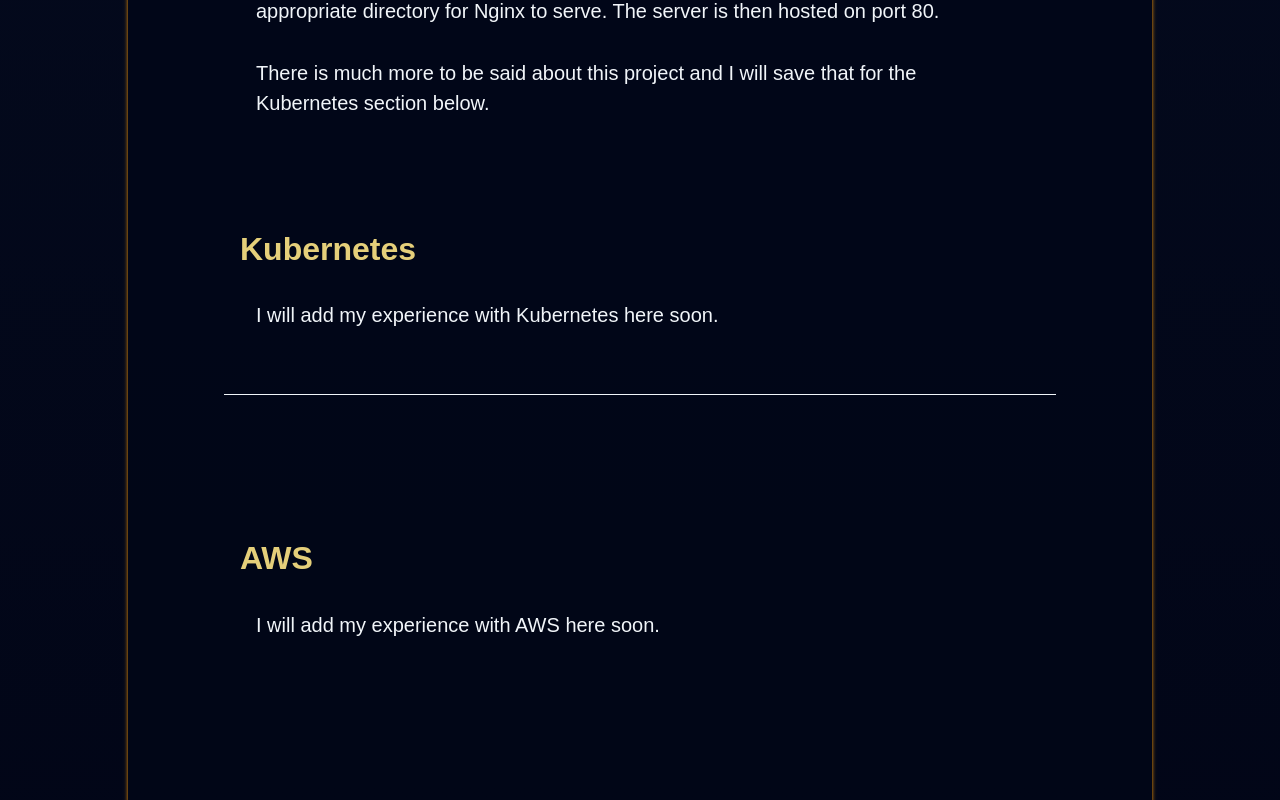
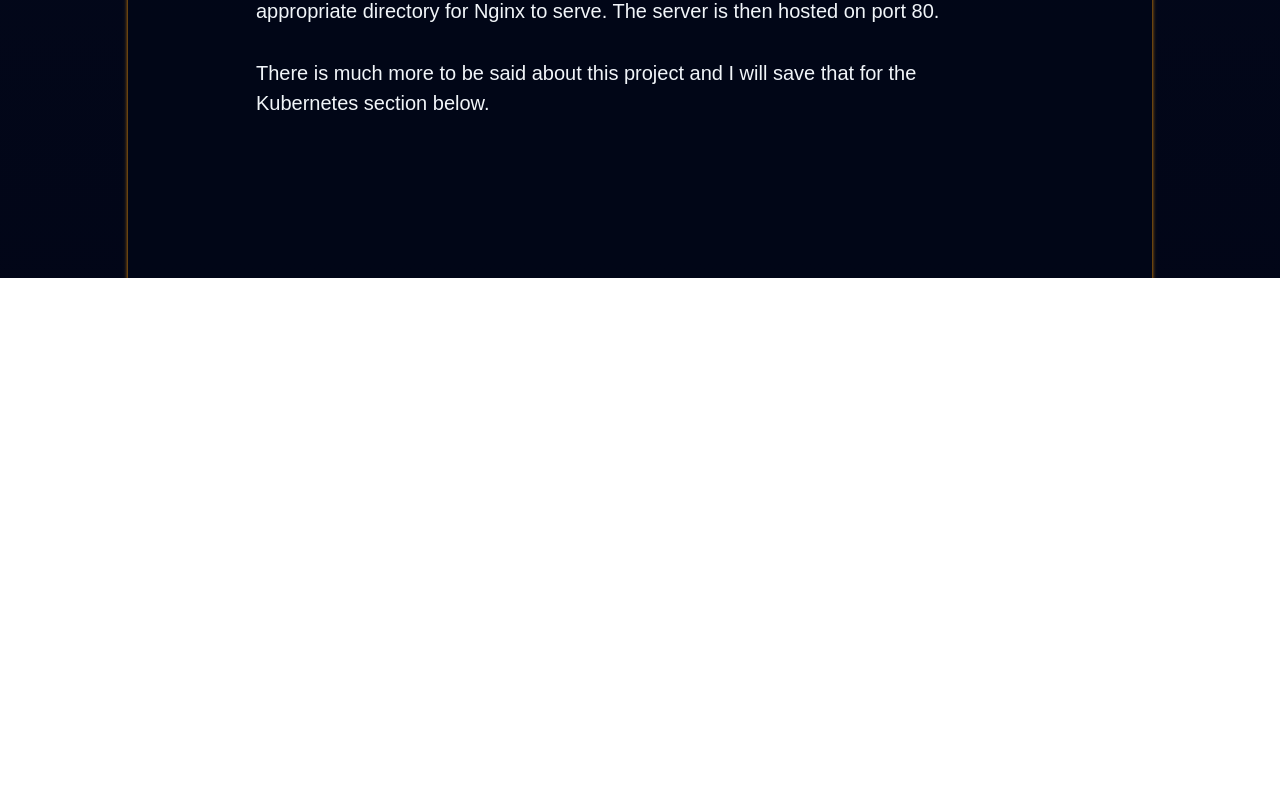
Before and after one commit to PapsBurr/personal-website-fullstack, a Next.js app in the folder frontend/: page /devops in a window 1280 px wide. Shown: the part 6746-7546 px from the top of the page. After the commit the page ends 7024 px from the top, so only its background shows below. Built offline with nearby package versions, Linux system fonts and the light colour scheme.

Commit message:
feat: comment out kubernetes and aws sections

```diff
--- a/frontend/src/app/devops/page.tsx
+++ b/frontend/src/app/devops/page.tsx
@@ -187,18 +187,17 @@ export default function Page() {
             </p>
           </section>
 
-          {/* Kubernetes Section */}
+          {/* Kubernetes Section
           <section className="fade-trigger">
             <h2>Kubernetes</h2>
             <p>I will add my experience with Kubernetes here soon.</p>
-            <hr></hr>
           </section>
 
-          {/* AWS Section */}
+          {/* AWS Section }
           <section className="fade-trigger">
             <h2>AWS</h2>
             <p>I will add my experience with AWS here soon.</p>
-          </section>
+          </section> */}
         </main>
       </div>
     </>
```
